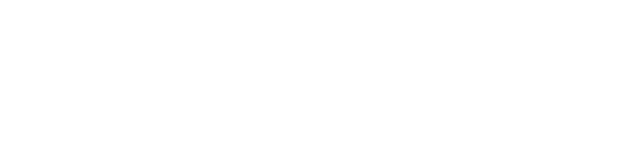
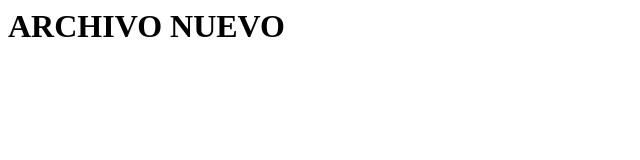
Before and after one commit to fernandand1527/3229426-ADSO, a plain HTML site: page index.html in a window 1280 px wide. Shown: the whole page, without its empty margins (0-640 px from the left). Drawn offline with Linux system fonts and the light colour scheme.

Commit message:
Update index.html

```diff
--- a/index.html
+++ b/index.html
@@ -5,6 +5,7 @@
     <title>Document</title>
 </head>
 <body>
+    <h1>ARCHIVO NUEVO</h1>
 
 </body>
 </html>
```
